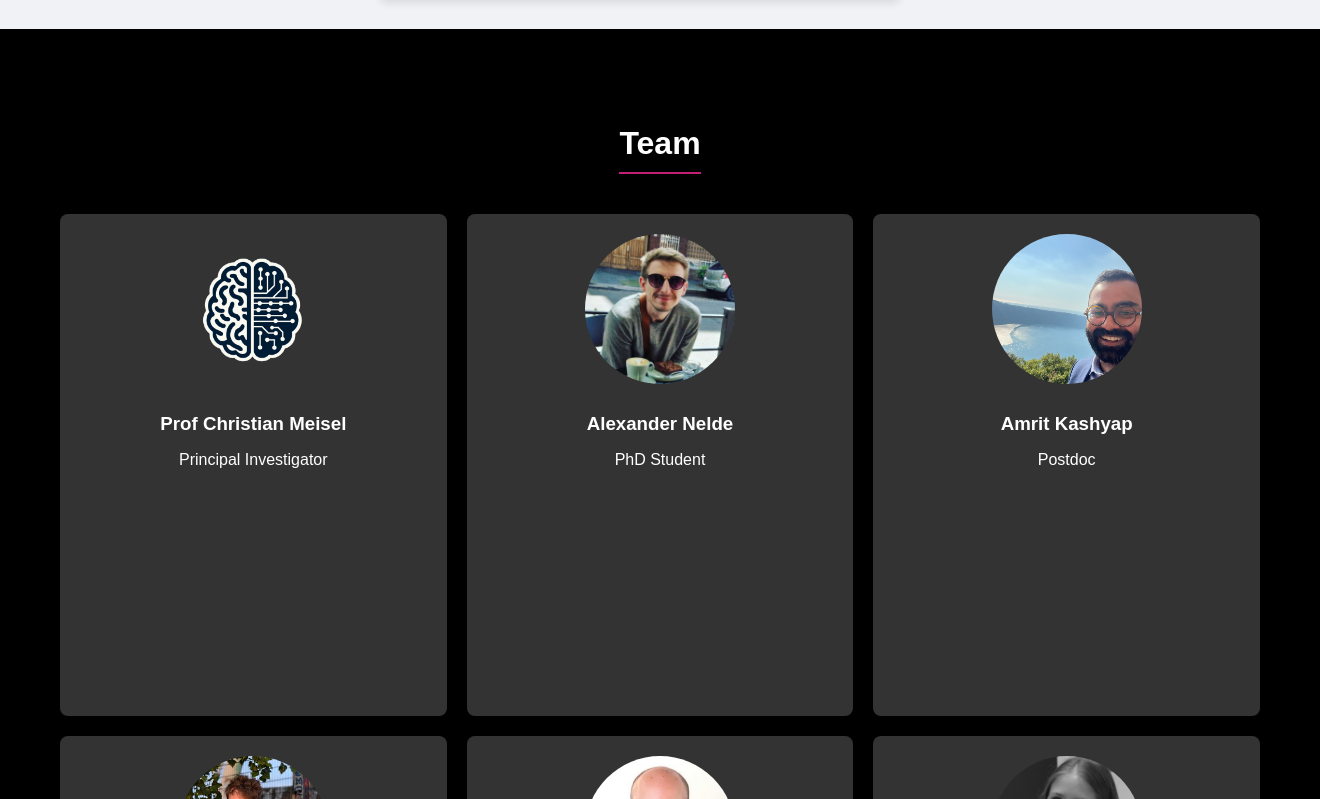
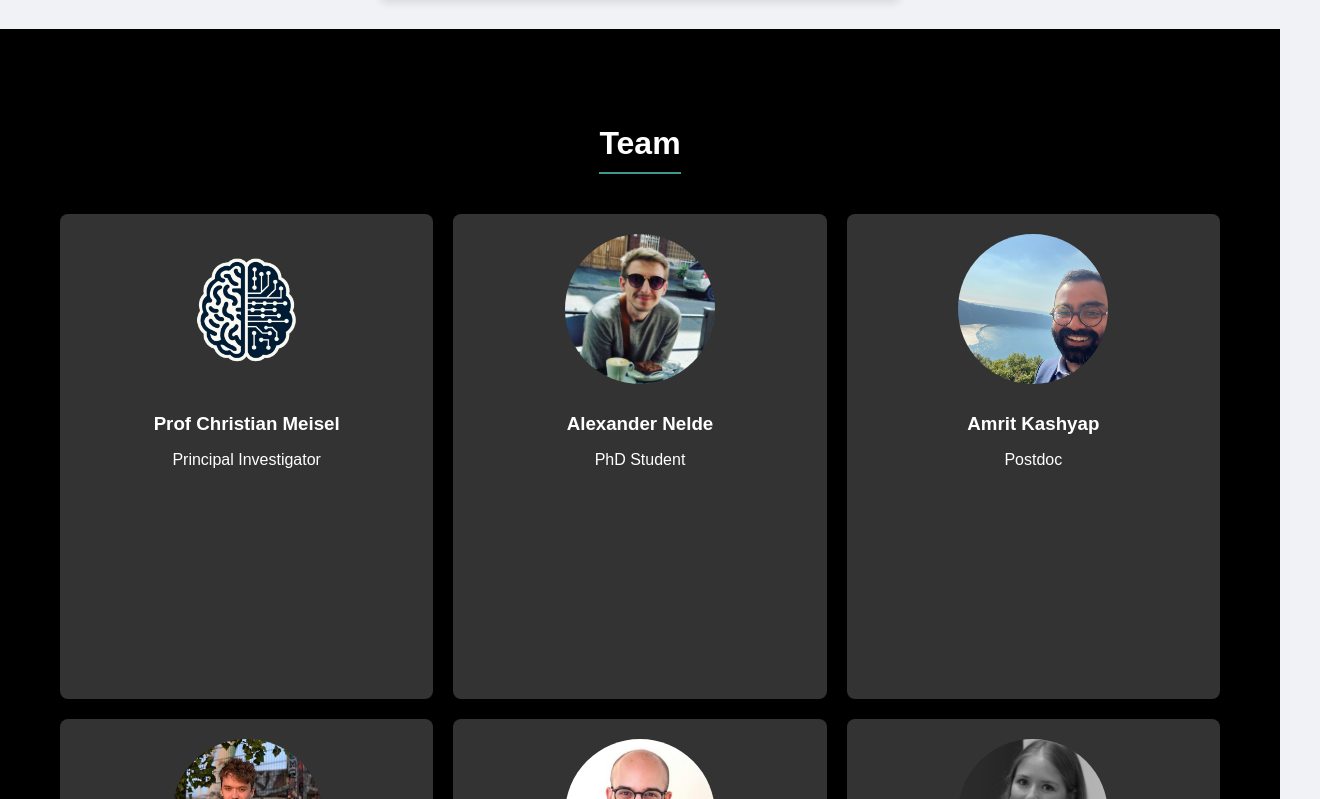
Before and after one commit to computational-neurology-charite/computational-neurology-charite.github.io, a React (Create React App) app: page / in a window 1280 px wide. Shown: the part 1661-2460 px from the top of the page, 1320 px wide, since content can reach past the window. Built offline with nearby package versions, Linux system fonts and the light colour scheme; no server answers.

Commit message:
style changes

```diff
--- a/src/components/Team.css
+++ b/src/components/Team.css
@@ -4,6 +4,7 @@
   flex-direction: column;
   justify-content: center;
   align-items: center;
+  box-sizing: border-box; /* Includes padding in the width calculation */
 }
 
 .team-title {
@@ -15,7 +16,7 @@
   flex-direction: column;
   align-items: center;
   justify-content: center;
-
+  box-sizing: border-box; /* Includes padding in the width calculation */
 }
 
 .team-container-container {
@@ -25,21 +26,23 @@
   justify-content: center;
   padding: 20px;
 
+  box-sizing: border-box; /* Includes padding in the width calculation */
 }
 .team-container {
     display: grid;
     background-color: black;
     /* width: 5000px; */
     color: white;
-    grid-template-columns: repeat(auto-fill, minmax(300px, 1fr));
+    grid-template-columns: repeat(auto-fit, minmax(350px, 1fr));
     gap: 20px;
-    max-width: 1200px;
+    max-width: 100%;
     padding: 20px;
 
     align-content: center;
     justify-content: center;
     align-self: center;
     justify-self: center;
+    box-sizing: border-box; /* Includes padding in the width calculation */
   }
 
   .team-card {
@@ -49,6 +52,8 @@
     overflow: hidden;
     transition: all 0.3s ease;
     aspect-ratio: 3 / 4;
+    max-width: 350px;
+
   }
 
   .team-card-inner {
@@ -81,8 +86,8 @@
     margin: 0;
   }
 
-  @media (max-width: 768px) {
+  /* @media (max-width: 768px) {
     .team-container {
       grid-template-columns: repeat(auto-fill, minmax(200px, 1fr));
     }
-  }
+  } */
--- a/src/styles/style.css
+++ b/src/styles/style.css
@@ -8,7 +8,7 @@ body {
 }
 
 header {
-    background: #6eacc0;
+    background: #3f978d;
     color: white;
     padding: 0;
     text-align: center;
@@ -32,8 +32,8 @@ header h1 {
 }
 
 .header-logo {
-    width: 100px;
-    height: 100px;
+    width: 130px;
+    height: 130px;
     border-radius: 50%;
     object-fit: cover;
 }
@@ -43,7 +43,7 @@ nav {
     justify-content: center;
     background-color: #4a4a4a;
     padding: 15px;
-    z-index: 900; /* Lower than header */
+    z-index: 0; /* Lower than header */
 }
 
 nav a {
@@ -54,7 +54,7 @@ nav a {
 }
 
 nav a:hover {
-    border-bottom: 2px solid #c12075;
+    border-bottom: 2px solid #3f978d;
 }
 
 section {
@@ -66,7 +66,7 @@ section {
 .section-title {
     font-size: 2em;
     margin-bottom: 20px;
-    border-bottom: 2px solid #c12075;
+    border-bottom: 2px solid #3f978d;
     display: inline-block;
     padding-bottom: 10px;
 }
@@ -113,7 +113,7 @@ section {
 
 /* Institution logos banner */
 .banner {
-    background: #6eacc0;
+    background :#3f978d;
     padding: 40px 0;
     text-align: center;
 }
@@ -201,13 +201,14 @@ section {
 }
 
 footer {
-    background-color: #343a40;
+    background-color: #3f978d;
     color: white;
     text-align: center;
     padding: 20px;
     position: relative;
     bottom: 0;
     width: 100%;
+    box-sizing: border-box; /* Includes padding in the width calculation */
 }
 
 /*! Projects sction */
```
